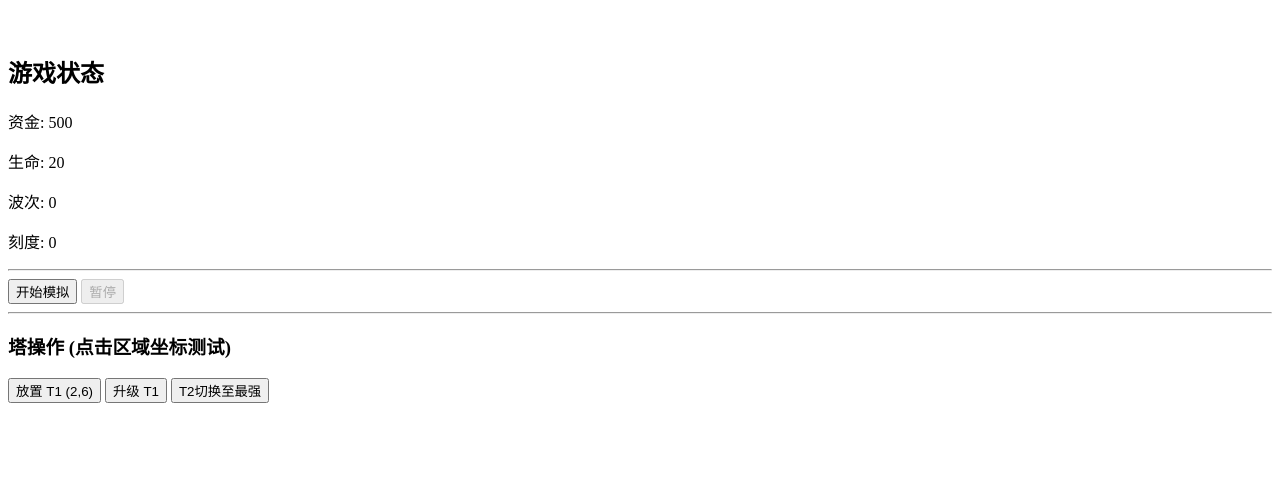
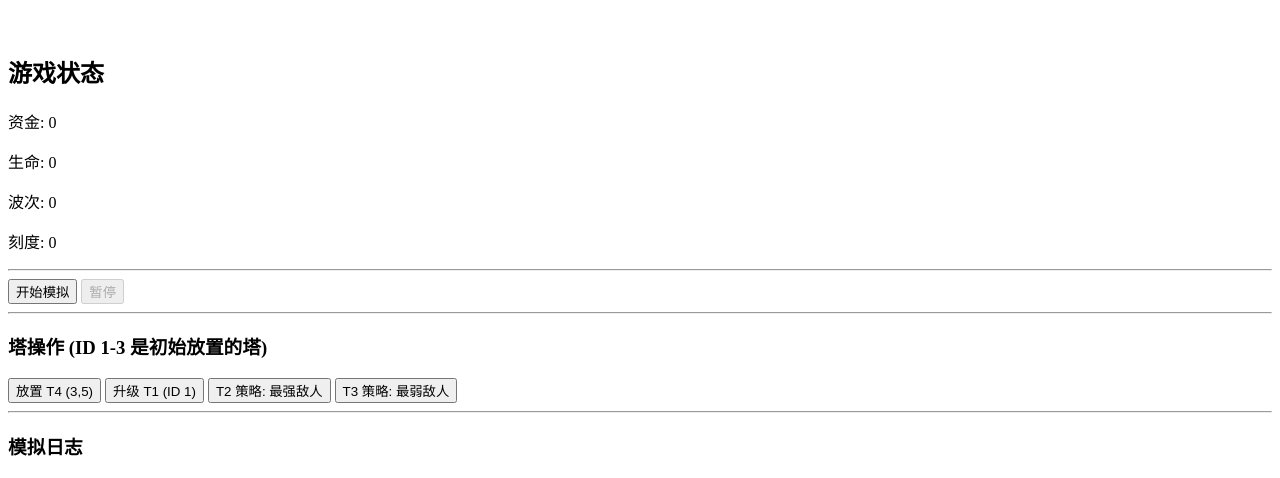
Before and after one commit to jihong0726/Ascent-Defense, a plain HTML site: page index.html in a window 1280 px wide. Shown: the part 659-1137 px from the top of the page. Before the commit the page ends 1070 px from the top, so only its background shows below. Drawn offline with Linux system fonts and the light colour scheme.

Commit message:
Update index.html

```diff
--- a/index.html
+++ b/index.html
@@ -13,8 +13,8 @@
 
         <div id="sidebar">
             <h2>游戏状态</h2>
-            <p>资金: <span id="money-display">500</span></p>
-            <p>生命: <span id="lives-display">20</span></p>
+            <p>资金: <span id="money-display">0</span></p>
+            <p>生命: <span id="lives-display">0</span></p>
             <p>波次: <span id="wave-display">0</span></p>
             <p>刻度: <span id="tick-display">0</span></p>
 
@@ -25,11 +25,14 @@
 
             <hr>
 
-            <h3>塔操作 (点击区域坐标测试)</h3>
-            <button onclick="placeTower('T1', 2, 6)">放置 T1 (2,6)</button>
-            <button onclick="upgradeTower(1)">升级 T1</button>
-            <button onclick="setTowerStrategy(2, 'STRONGEST')">T2切换至最强</button>
+            <h3>塔操作 (ID 1-3 是初始放置的塔)</h3>
+            <button onclick="placeTower('T4', 3, 5)">放置 T4 (3,5)</button>
+            <button onclick="upgradeTower(1)">升级 T1 (ID 1)</button>
+            <button onclick="setTowerStrategy(2, 'STRONGEST')">T2 策略: 最强敌人</button>
+            <button onclick="setTowerStrategy(3, 'WEAKEST')">T3 策略: 最弱敌人</button>
 
+            <hr>
+            <h3>模拟日志</h3>
             <div id="log-output"></div>
         </div>
     </div>
```
